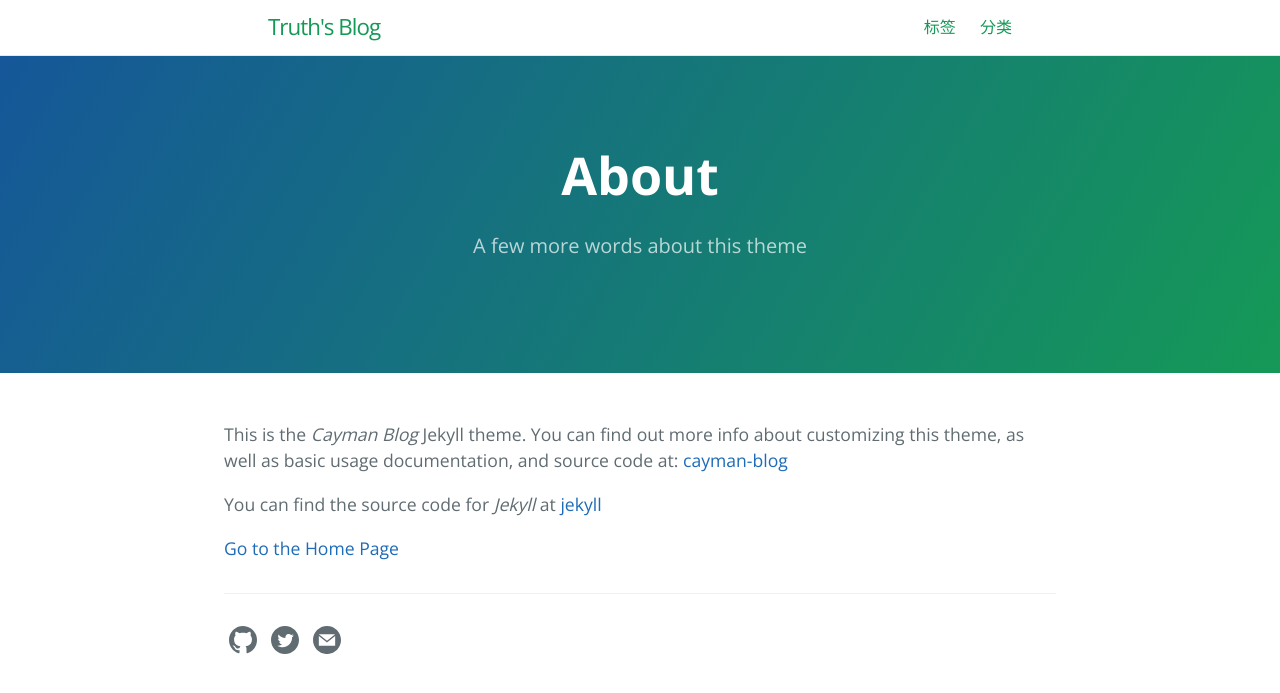
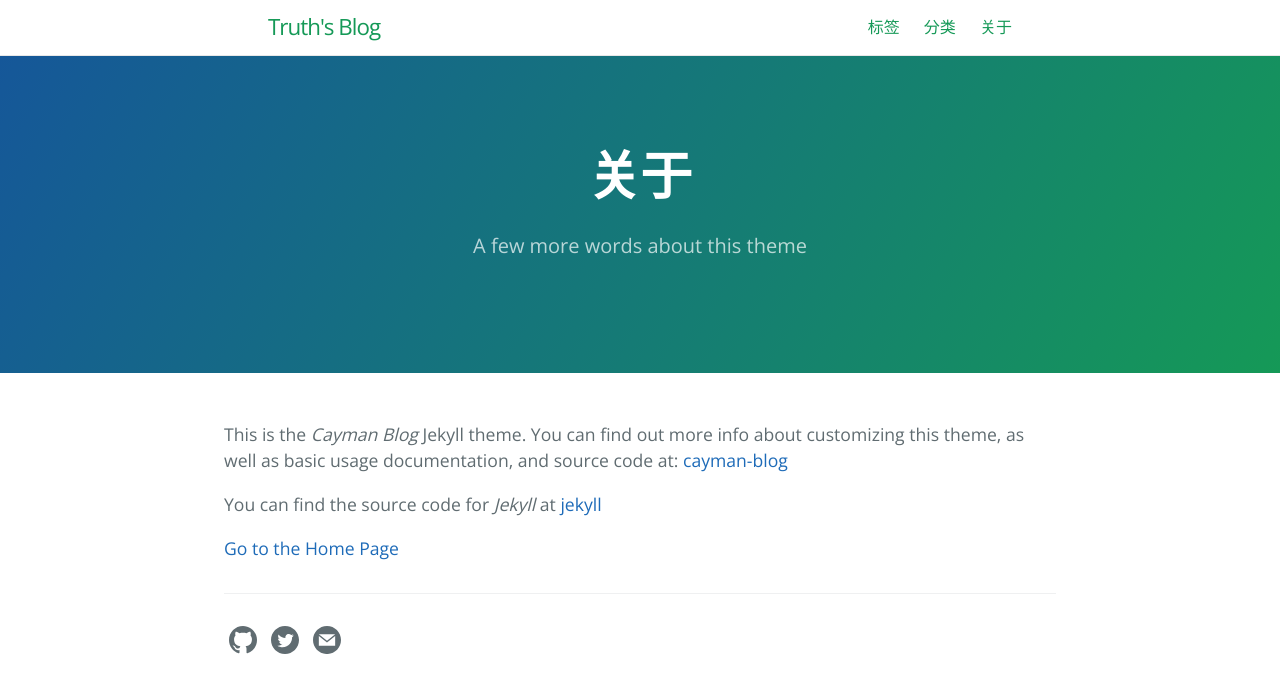
Before and after one commit to Truth-NJU/Truth-NJU.github.io, a Jekyll site: the page built from about.md, in a window 1280 px wide. Shown: the top 693 px of the page. Built offline with Jekyll 4.4.1, drawn with Linux system fonts in a browser that asks for light colours.

Commit message:
Update about.md

```diff
--- a/about.md
+++ b/about.md
@@ -1,9 +1,9 @@
 ---
 layout: page
-title: About
+title: 关于
 tagline: A few more words about this theme
 permalink: /about.html
-ref: about
+ref: 关于
 order: 0
 ---
 
```
